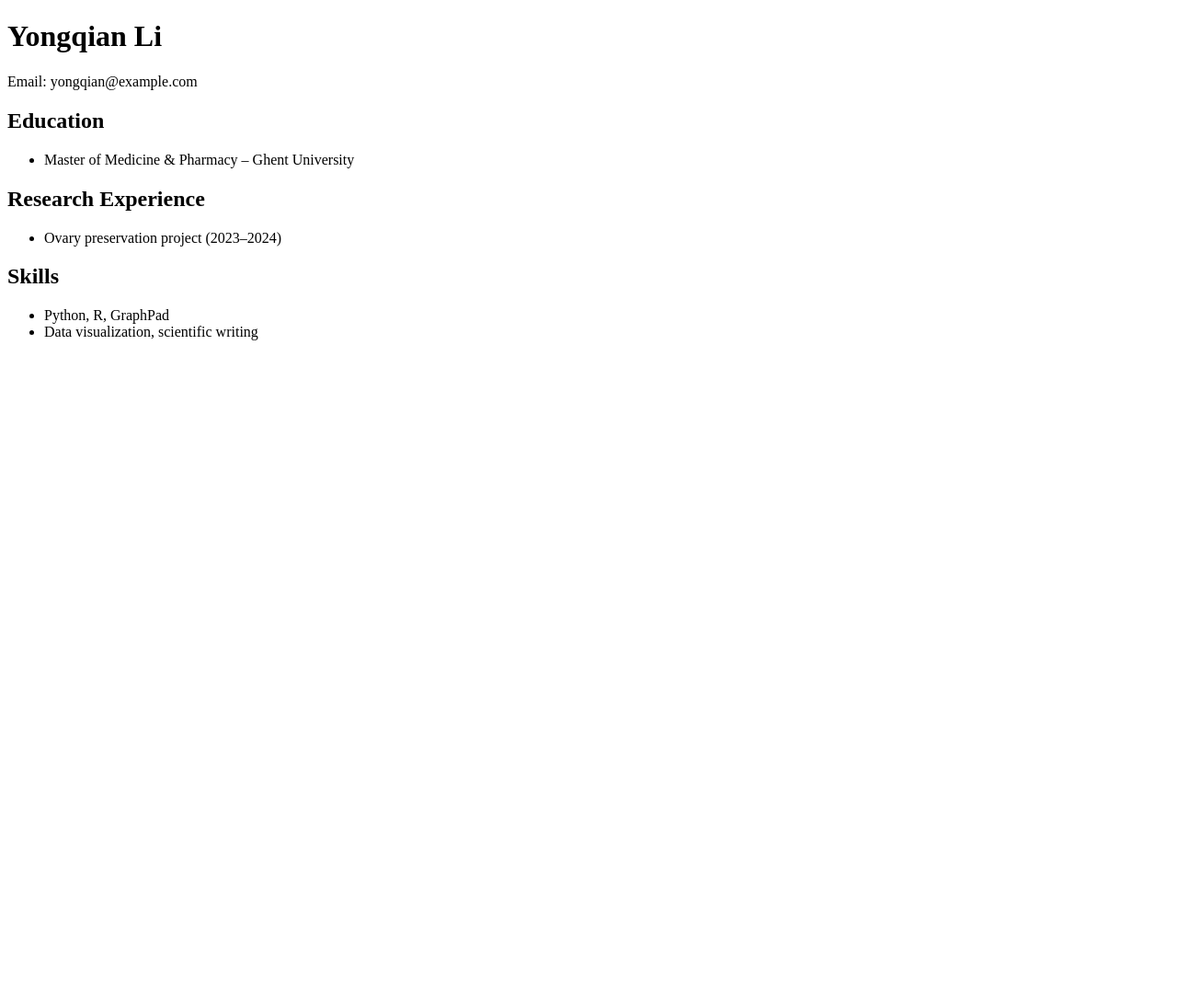
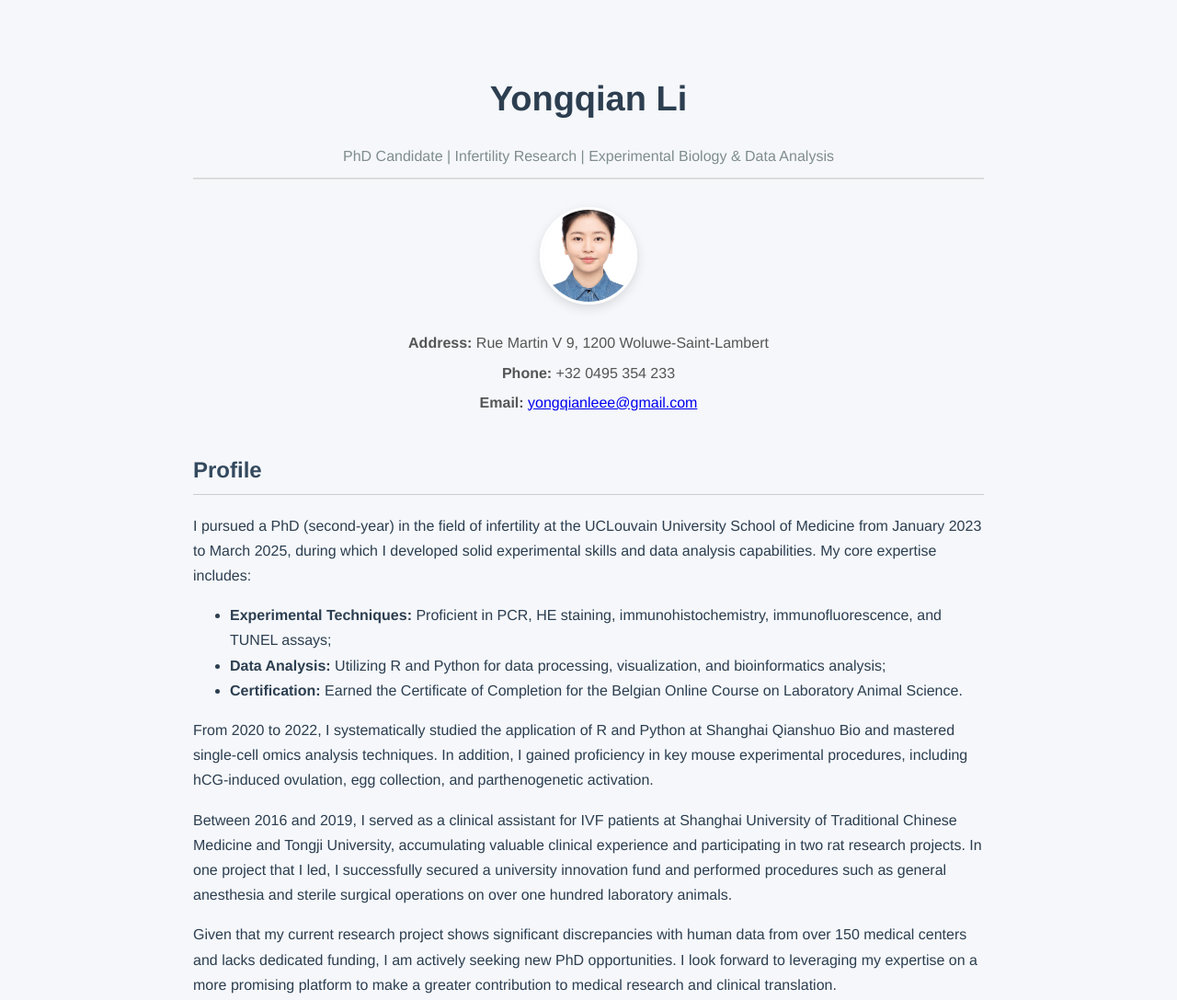
Before and after one commit to YongqianLii/yongqianLi.github.io, a plain HTML site: page index.html in a window 1280 px wide. Shown: the top 1087 px of the page at 92% size. Before the commit the page ends 800 px from the top, so only its background shows below. Drawn offline with Linux system fonts and the light colour scheme.

Commit message:
Add files via upload

```diff
--- a/index.html
+++ b/index.html
@@ -1,27 +1,114 @@
 <!DOCTYPE html>
-<html>
+<html lang="en">
 <head>
   <meta charset="UTF-8">
   <title>Yongqian Li - CV</title>
+  <style>
+    body {
+      font-family: "Helvetica Neue", Helvetica, Arial, sans-serif;
+      max-width: 860px;
+      margin: auto;
+      padding: 50px 30px;
+      background-color: #f5f7fa;
+      color: #2c3e50;
+      line-height: 1.7;
+    }
+    h1 {
+      text-align: center;
+      font-size: 38px;
+      margin-bottom: 5px;
+      color: #2c3e50;
+    }
+    .subtitle {
+      text-align: center;
+      font-size: 16px;
+      color: #7f8c8d;
+      border-bottom: 2px solid #ddd;
+      padding-bottom: 10px;
+      margin-bottom: 30px;
+    }
+    .photo {
+      text-align: center;
+      margin: 20px 0;
+    }
+    .photo img {
+      width: 100px;
+      height: 100px;
+      border-radius: 50%;
+      object-fit: cover;
+      box-shadow: 0 4px 12px rgba(0, 0, 0, 0.12);
+      border: 3px solid #ffffff;
+    }
+    .contact {
+      text-align: center;
+      margin-bottom: 30px;
+      color: #555;
+    }
+    .contact p {
+      margin: 5px;
+    }
+    .section {
+      margin-top: 40px;
+    }
+    h2 {
+      color: #34495e;
+      border-bottom: 1px solid #ccc;
+      padding-bottom: 5px;
+    }
+    .gallery img {
+      width: 100%;
+      max-width: 720px;
+      margin: 25px 0;
+      border-radius: 4px;
+      box-shadow: 0 2px 8px rgba(0,0,0,0.05);
+    }
+  </style>
 </head>
 <body>
+
   <h1>Yongqian Li</h1>
-  <p>Email: yongqian@example.com</p>
+  <p class="subtitle">PhD Candidate | Infertility Research | Experimental Biology & Data Analysis</p>
 
-  <h2>Education</h2>
-  <ul>
-    <li>Master of Medicine & Pharmacy – Ghent University</li>
-  </ul>
+  <div class="photo">
+    <img src="photo.jpg" alt="Yongqian Li">
+  </div>
 
-  <h2>Research Experience</h2>
-  <ul>
-    <li>Ovary preservation project (2023–2024)</li>
-  </ul>
+  <div class="contact">
+    <p><strong>Address:</strong> Rue Martin V 9, 1200 Woluwe-Saint-Lambert</p>
+    <p><strong>Phone:</strong> +32 0495 354 233</p>
+    <p><strong>Email:</strong> <a href="mailto:yongqianleee@gmail.com">yongqianleee@gmail.com</a></p>
+  </div>
 
-  <h2>Skills</h2>
-  <ul>
-    <li>Python, R, GraphPad</li>
-    <li>Data visualization, scientific writing</li>
-  </ul>
+  <div class="section">
+    <h2>Profile</h2>
+    <p>
+      I pursued a PhD (second-year) in the field of infertility at the UCLouvain University School of Medicine from January 2023 to March 2025, during which I developed solid experimental skills and data analysis capabilities. My core expertise includes:
+    </p>
+    <ul>
+      <li><strong>Experimental Techniques:</strong> Proficient in PCR, HE staining, immunohistochemistry, immunofluorescence, and TUNEL assays;</li>
+      <li><strong>Data Analysis:</strong> Utilizing R and Python for data processing, visualization, and bioinformatics analysis;</li>
+      <li><strong>Certification:</strong> Earned the Certificate of Completion for the Belgian Online Course on Laboratory Animal Science.</li>
+    </ul>
+    <p>
+      From 2020 to 2022, I systematically studied the application of R and Python at Shanghai Qianshuo Bio and mastered single-cell omics analysis techniques. In addition, I gained proficiency in key mouse experimental procedures, including hCG-induced ovulation, egg collection, and parthenogenetic activation.
+    </p>
+    <p>
+      Between 2016 and 2019, I served as a clinical assistant for IVF patients at Shanghai University of Traditional Chinese Medicine and Tongji University, accumulating valuable clinical experience and participating in two rat research projects. In one project that I led, I successfully secured a university innovation fund and performed procedures such as general anesthesia and sterile surgical operations on over one hundred laboratory animals.
+    </p>
+    <p>
+      Given that my current research project shows significant discrepancies with human data from over 150 medical centers and lacks dedicated funding, I am actively seeking new PhD opportunities. I look forward to leveraging my expertise on a more promising platform to make a greater contribution to medical research and clinical translation.
+    </p>
+  </div>
+
+  <div class="section">
+    <h2>Visualization Gallery</h2>
+    <p>Here are some figures I created using R and Python during my research:</p>
+    <div class="gallery">
+      <img src="PCA.png" alt="PCA Plot">
+      <img src="Volcano_optimized.png" alt="Volcano Plot">
+      <img src="ggalluvial.png" alt="Alluvial Plot">
+    </div>
+  </div>
+
 </body>
 </html>
```
